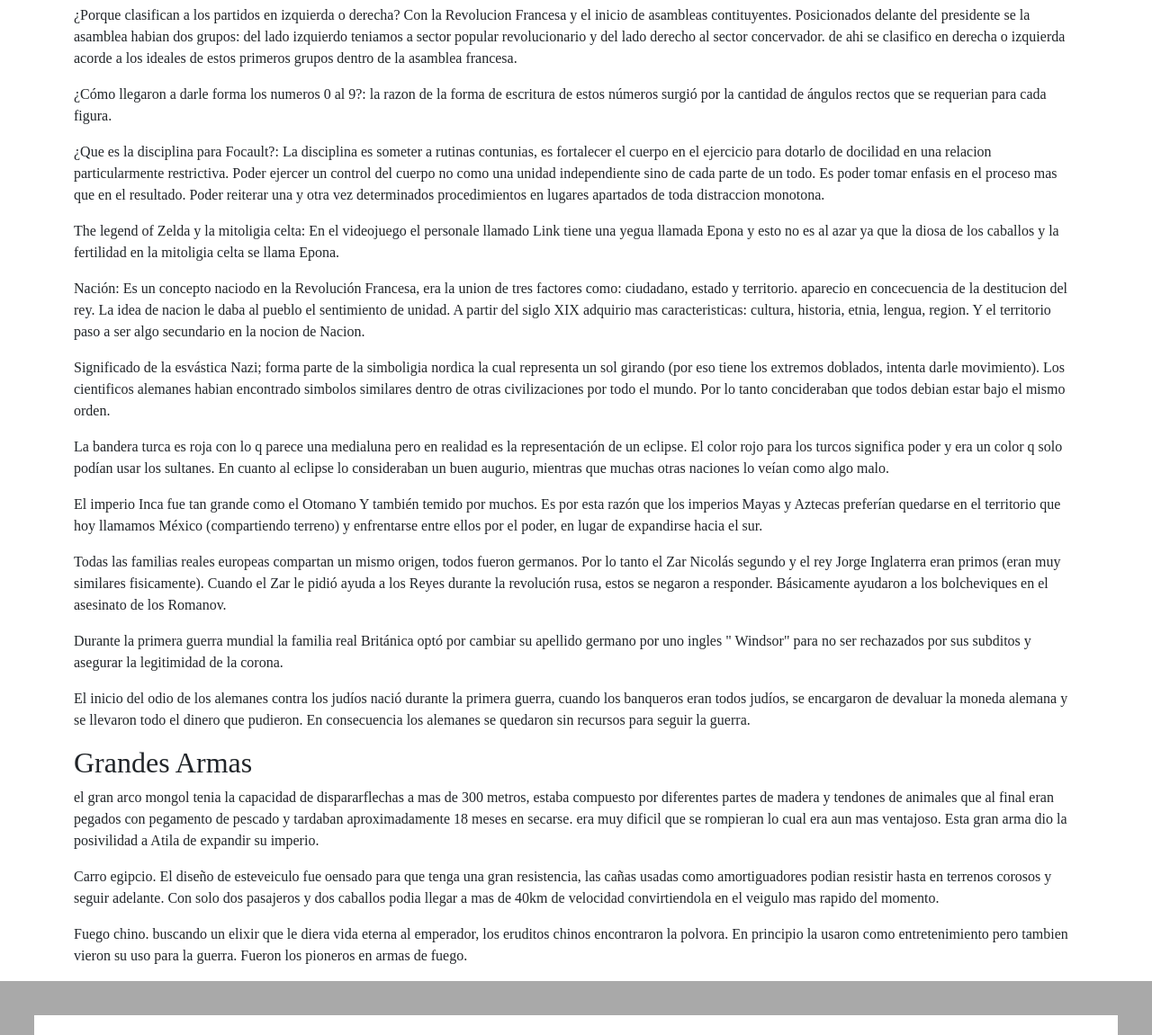
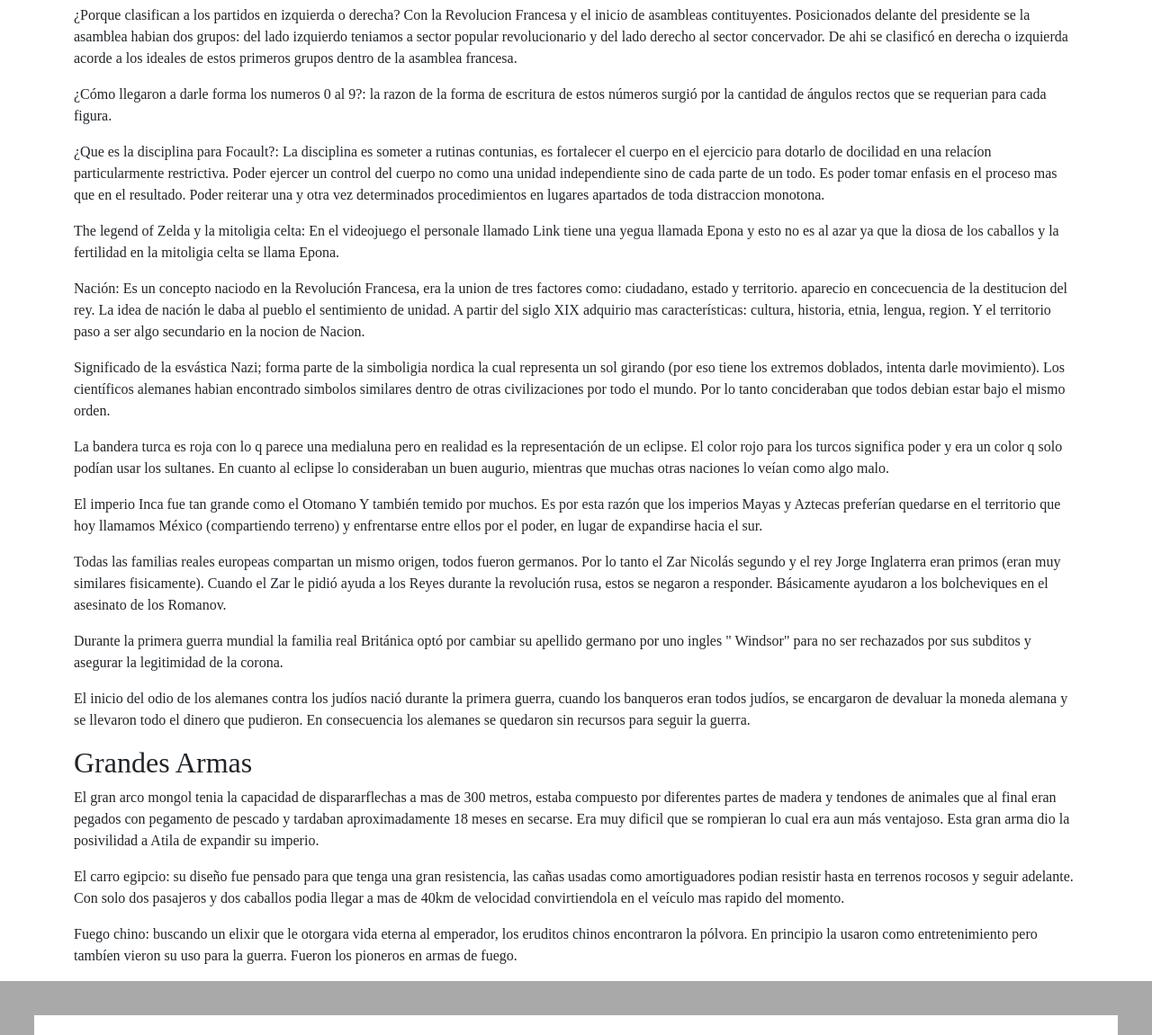
Before and after one commit to FrannMora/HistoriasSCSS, a website: page pages/historias.html in a window 1280 px wide. Shown: the part 515-1666 px from the top of the page at 90% size. Drawn offline with nearby package versions, Linux system fonts and the light colour scheme.

Commit message:
detalles

```diff
--- a/pages/historias.html
+++ b/pages/historias.html
@@ -29,20 +29,25 @@
                      <p >
                        ¿Porque clasifican a los partidos en izquierda o derecha?
                         Con la Revolucion Francesa y el inicio de asambleas contituyentes.
-                        Posicionados delante del presidente se la asamblea habian dos grupos: del lado izquierdo teniamos a sector popular revolucionario y del lado derecho al sector concervador.
-                        de ahi se clasifico en derecha o izquierda acorde a los ideales de estos primeros grupos dentro de la asamblea francesa.
+                        Posicionados delante del presidente se la asamblea habian dos grupos: del lado izquierdo teniamos a sector popular revolucionario
+                        y del lado derecho al sector concervador.
+                        De ahi se clasificó en derecha o izquierda acorde a los ideales de estos primeros
+                         grupos dentro de la asamblea francesa.
                     </p>
 
                     <p>
                         ¿Cómo llegaron a darle forma los numeros 0 al 9?:
-                        la razon de la forma de escritura de estos números surgió por la cantidad de ángulos rectos que se requerian para cada figura.
+                        la razon de la forma de escritura de estos números surgió
+                        por la cantidad de ángulos rectos que se requerian para cada figura.
                     </p>
 
                       <p>
                         ¿Que es la disciplina para Focault?:
-                        La disciplina es someter a rutinas contunias, es fortalecer el cuerpo en el ejercicio para dotarlo de docilidad en una relacion particularmente restrictiva.
+                        La disciplina es someter a rutinas contunias, es fortalecer el cuerpo en el ejercicio
+                        para dotarlo de docilidad en una relacíon particularmente restrictiva.
                         Poder ejercer un control del cuerpo no como una unidad independiente sino de cada parte de un todo.
-                        Es poder tomar enfasis en el proceso mas que en el resultado. Poder reiterar una y otra vez determinados procedimientos en lugares apartados de toda distraccion monotona.
+                        Es poder tomar enfasis en el proceso mas que en el resultado. Poder reiterar una y
+                        otra vez determinados procedimientos en lugares apartados de toda distraccion monotona.
 
                       </p>
                        <p>
@@ -57,15 +62,16 @@
                         Es un concepto naciodo en la Revolución Francesa,
                         era la union de tres factores como: ciudadano, estado y  territorio.
                         aparecio en concecuencia de la destitucion del rey.
-                        La idea de nacion le daba al pueblo el sentimiento de unidad.
-                        A partir del siglo XIX adquirio mas caracteristicas: cultura, historia, etnia, lengua, region.
+                        La idea de nación le daba al pueblo el sentimiento de unidad.
+                        A partir del siglo XIX adquirio mas características: cultura, historia, etnia, lengua, region.
                         Y el territorio paso a ser algo secundario en la nocion de Nacion.
                       </p>
                       <p>
                       Significado de la esvástica Nazi;
                       forma parte de la simboligia nordica la cual representa un sol girando
                       (por eso tiene los extremos doblados, intenta darle movimiento).
-                      Los cientificos alemanes habian encontrado simbolos similares dentro de otras civilizaciones por todo el mundo.
+                      Los científicos alemanes habian encontrado simbolos similares dentro de otras civilizaciones
+                       por todo el mundo.
                       Por lo tanto concideraban que todos debian estar bajo el mismo orden.
                       </p>
 
@@ -103,23 +109,24 @@
                     </p>
                     <h2> Grandes Armas</h2>
                     <p>
-                      el gran arco mongol tenia la capacidad de dispararflechas a mas de 300 metros, estaba compuesto por diferentes
-                      partes de madera y tendones de animales que al final eran pegados con pegamento de pescado y tardaban aproximadamente 18 meses en secarse.
-                      era muy dificil que se rompieran lo cual era aun mas ventajoso.
+                      El gran arco mongol tenia la capacidad de dispararflechas a mas de 300 metros,
+                       estaba compuesto por diferentes partes de madera y tendones de animales
+                       que al final eran pegados con pegamento de pescado y tardaban aproximadamente
+                       18 meses en secarse.
+                      Era muy dificil que se rompieran lo cual era aun más ventajoso.
                        Esta gran arma dio la posivilidad a Atila de expandir su imperio.
                     </p>
                     <P>
-                      Carro egipcio.
-                      El diseño de esteveiculo fue oensado para que tenga una gran resistencia, las cañas usadas como amortiguadores
-                       podian resistir hasta en terrenos corosos y seguir adelante.
-                       Con solo dos pasajeros y dos caballos podia llegar a mas de 40km de velocidad convirtiendola en el veigulo mas rapido del momento.
+
+                      El carro egipcio: su diseño fue pensado para que tenga una gran resistencia,
+                       las cañas usadas como amortiguadores podian resistir hasta en terrenos rocosos y seguir adelante.
+                       Con solo dos pasajeros y dos caballos podia llegar a mas de 40km de velocidad convirtiendola en el veículo mas rapido del momento.
 
                     </P>
                     <p>
-                      Fuego chino.
-                       buscando un elixir que le diera vida eterna al emperador,
-                       los eruditos chinos encontraron la polvora.
-                       En principio la usaron como entretenimiento pero tambien
+                      Fuego chino: buscando un elixir que le otorgara vida eterna al emperador,
+                       los eruditos chinos encontraron la pólvora.
+                       En principio la usaron como entretenimiento pero tambíen
                        vieron su uso para la guerra. Fueron los pioneros en armas de fuego.
 
                     </p>
--- a/scss/style.scss
+++ b/scss/style.scss
@@ -18,9 +18,7 @@ $paletaColores: (
     background-color:map-get($paletaColores , principal );
 }
 
-.menu{
- font-size:3%;
-}
+
 
 .disenio--footer{
     @extend .disenio;
```
Also changed, not shown: css/estilo.css.
